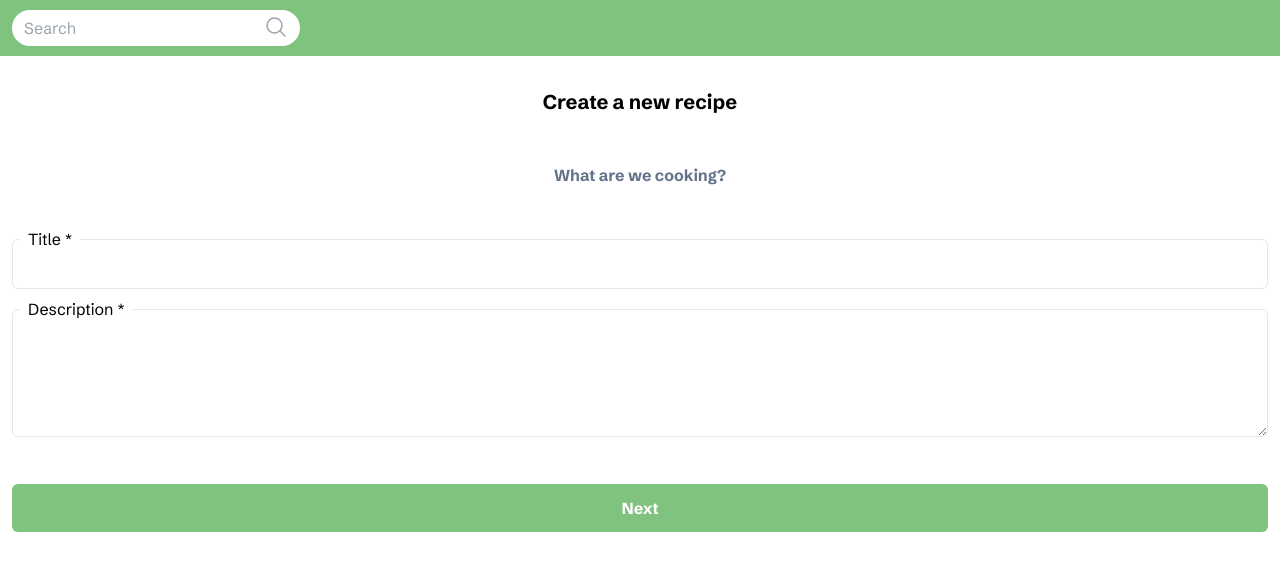
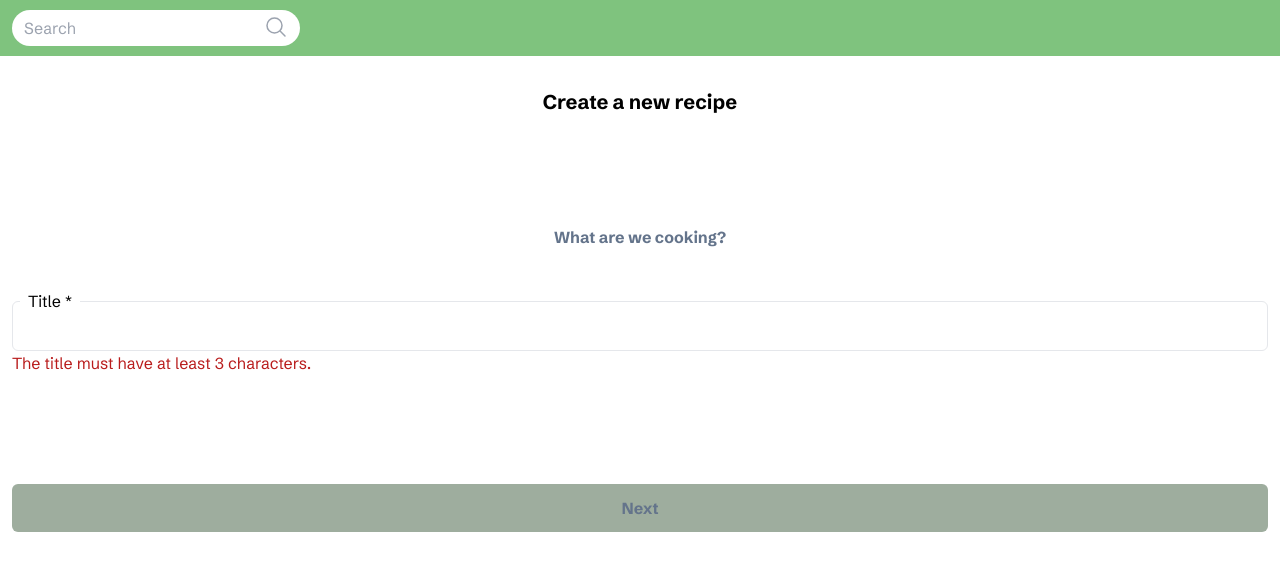
Before and after one commit to joaquincodigo/recipemanager, a Next.js app: page /create-recipe in a window 1280 px wide. Shown: the top 570 px of the page. Built offline with nearby package versions, Linux system fonts and the light colour scheme.

Commit message:
handling of button enabling in step1 of the create recipe form

```diff
--- a/app/(site-pages)/create-recipe/page.js
+++ b/app/(site-pages)/create-recipe/page.js
@@ -1,15 +1,25 @@
 "use client";
-import { useState } from "react";
+import { useEffect, useState } from "react";
 
 import Step1 from "@/app/components/create-recipe/Step1";
 import Step2 from "@/app/components/create-recipe/Step2";
 import NavigationControls from "@/app/components/create-recipe/navigationControls";
 
 export default function CreateRecipe() {
+  // STATE
   const [step, setStep] = useState(1);
-  const [formData, setFormData] = useState({});
+  const [formData, setFormData] = useState({
+    title: "",
+    description: "",
+  });
   const [canMoveFoward, setCanMoveFoward] = useState(false);
 
+  // HANDLERS
+  useEffect(() => {
+    console.log(canMoveFoward);
+  }, [canMoveFoward]);
+
+  // STYLES
   const styles = {
     heading: "text-xl font-bold text-center mt-5",
     container: "flex flex-col p-3 gap-y-10 min-h-screen",
--- a/app/components/create-recipe/NavigationControls.jsx
+++ b/app/components/create-recipe/NavigationControls.jsx
@@ -1,11 +1,12 @@
+import { useEffect } from "react";
 import Button from "../ui/Button";
 
 export default function NavigationControls({
   step,
   setStep,
+  canMoveFoward,
   setCanMoveFoward,
 }) {
-
   const handleBack = () => {
     setStep((s) => s - 1);
   };
@@ -21,12 +22,13 @@ export default function NavigationControls({
 
   return (
     <div className={styles.container}>
+
       {step !== 1 && (
         <Button
           label="Back"
           type="secondary"
           onClick={handleBack}
-          disabled={step === 1}
+          enbaled={!(step === 1)}
           className="flex-1"
         />
       )}
@@ -35,9 +37,10 @@ export default function NavigationControls({
         label="Next"
         type="primary"
         onClick={handleNext}
-        disabled={step === 5}
+        enabled={canMoveFoward}
         className="flex-[2]"
       />
     </div>
+
   );
 }
--- a/app/components/create-recipe/Step1.jsx
+++ b/app/components/create-recipe/Step1.jsx
@@ -3,28 +3,28 @@ import TextAreaInput from "../ui/TextAreaInput";
 import { useState } from "react";
 
 export default function Step1({ formData, setFormData, setCanMoveFoward }) {
-  const [titleError, setTitleError] = useState(false);
-  const [descriptionError, setDescriptionError] = useState(false);
+  const isTitleValid = (title) => title.length >= 3;
+  const isDescriptionValid = (description) => description.length >= 10;
 
-  const handleTitleInput = (e) => {
-    setFormData({ ...formData, title: e.target.value });
+  const handleInput = (e, propertyName) => {
+    // Store the value
+    setFormData((prev) => {
+      const updatedFormData = { ...prev, [propertyName]: e.target.value };
+
+      // Check if the user can continue to the next step
+      setCanMoveFoward(
+        isTitleValid(updatedFormData.title)
+        // && isDescriptionValid(updatedFormData.description)
+      );
+
+      console.log("updated:", updatedFormData);
+      return updatedFormData;
+    });
   };
 
-  const handleDescriptionInput = (e) => {
-    setFormData({ ...formData, description: e.target.value });
-  };
-
-  const checkTitle = (e) => {
-    if (e.target.value.length < 3) {
-      console.log("title error");
-      setTitleError(true);
-    }
-  };
-
-  const checkDescription = (e) => {
-    if (e.target.value.length < 10) {
-      setDescriptionError(true);
-    }
+  const errors = {
+    title: "The title must have at least 3 characters.",
+    description: "The description must have at least 10 characters.",
   };
 
   const styles = {
@@ -41,26 +41,16 @@ export default function Step1({ formData, setFormData, setCanMoveFoward }) {
         <TextInput
           fieldName="Title"
           required={true}
-          handleInput={handleTitleInput}
-          onBlur={checkTitle}
-          error={titleError}
-          onFocus={() => {
-            setTitleError(false);
-          }}
+          onChange={(e) => handleInput(e, "title")}
         />
 
         {/* Error Message */}
-        {titleError && (
-          <p className={styles.errorMessage}>
-            The title must have at least 3 characters.
-          </p>
-        )}
+        {isTitleValid && <p className={styles.errorMessage}>{errors.title}</p>}
       </div>
 
-      <div>
-        {/* Description */}
-        <TextAreaInput
-          fieldName="Description"
+      {/* <div>
+        Description
+        <TextAreaInput fieldName="Description"
           required={true}
           handleInput={handleDescriptionInput}
           onBlur={checkDescription}
@@ -68,9 +58,9 @@ export default function Step1({ formData, setFormData, setCanMoveFoward }) {
           error={descriptionError}
         />
 
-        {/* Error Message */}
+        Error Message
         {descriptionError && <p className={styles.errorMessage}>The description must have at least 10 characters.</p>}
-      </div>
+      </div> */}
     </>
   );
 }
--- a/app/components/ui/Button.jsx
+++ b/app/components/ui/Button.jsx
@@ -1,19 +1,28 @@
-export default function Button({ label, type, onClick, disabled, className }) {
+import { useEffect } from "react";
+
+export default function Button({ label, type, enabled, className, onClick }) {
+
+  // Handlers
+  const handleClick = enabled ? onClick : () => {};
+
+  // Styles
   const baseStyles = "rounded-md font-bold p-3";
-
-  const typeStyles =
-    type === "primary"
-      ? disabled
-        ? "bg-[#9ead9e] text-slate-500" // Disabled Primary
-        : "bg-[#7FC37E] text-white hover:bg-[#5d995c]" // Enabled Primary
-      : disabled
-      ? "bg-none text-slate-500" // Disabled Secondary
-      : "bg-none text-black hover:bg-slate-200"; // Enabled Secondary
+  const styles = {
+    primary: {
+      enabled: "bg-[#7FC37E] text-white hover:bg-[#5d995c]",
+      disabled: "bg-[#9ead9e] text-slate-500",
+    },
+    secondary: {
+      enabled: "bg-none text-black hover:bg-slate-200",
+      disabled: "bg-none text-slate-500",
+    },
+  };
+  const buttonStyles = styles[type]?.[enabled ? "enabled" : "disabled"];
 
   return (
     <button
-      onClick={onClick}
-      className={`${baseStyles} ${typeStyles} ${className || ""}`}
+      onClick={handleClick}
+      className={`${baseStyles} ${buttonStyles} ${className || ""}`}
     >
       {label}
     </button>
--- a/app/components/ui/TextInput.jsx
+++ b/app/components/ui/TextInput.jsx
@@ -3,10 +3,7 @@ import React from "react";
 export default function TextInput({
   fieldName,
   required,
-  handleInput,
-  onBlur,
-  onFocus,
-  error,
+  onChange,
 }) {
   const styles = {
     container: "relative flex flex-col",
@@ -23,18 +20,17 @@ export default function TextInput({
     <div className={styles.container}>
       <label
         htmlFor={fieldName}
-        className={error ? styles.errorLabel : styles.label}
+        className={styles.label}
       >
         {fieldName} {required ? "*" : ""}
       </label>
 
       <input
         type="text"
-        className={error ? styles.errorInput : styles.input}
+        className={styles.input}
         id={fieldName}
         name={fieldName}
-        onBlur={onBlur}
-        onFocus={onFocus}
+        onChange={onChange}
       />
     </div>
   );
```
